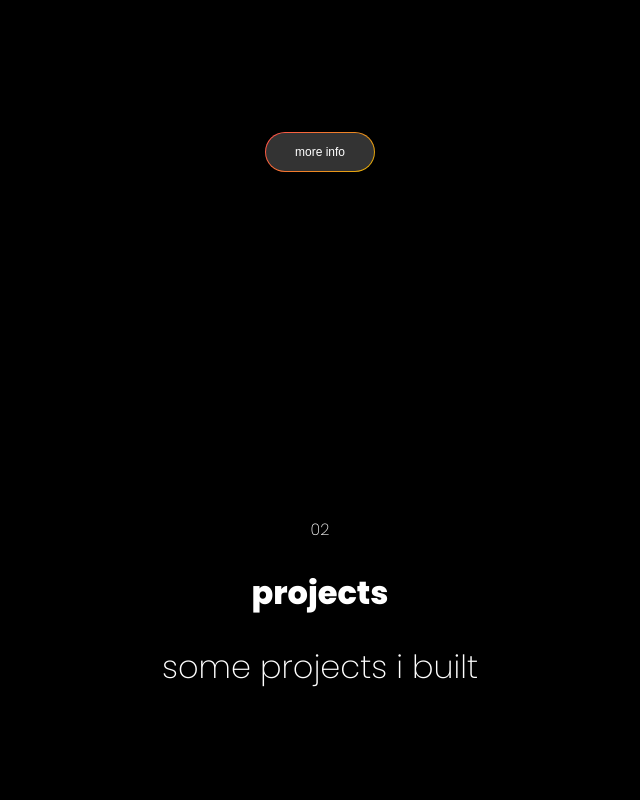
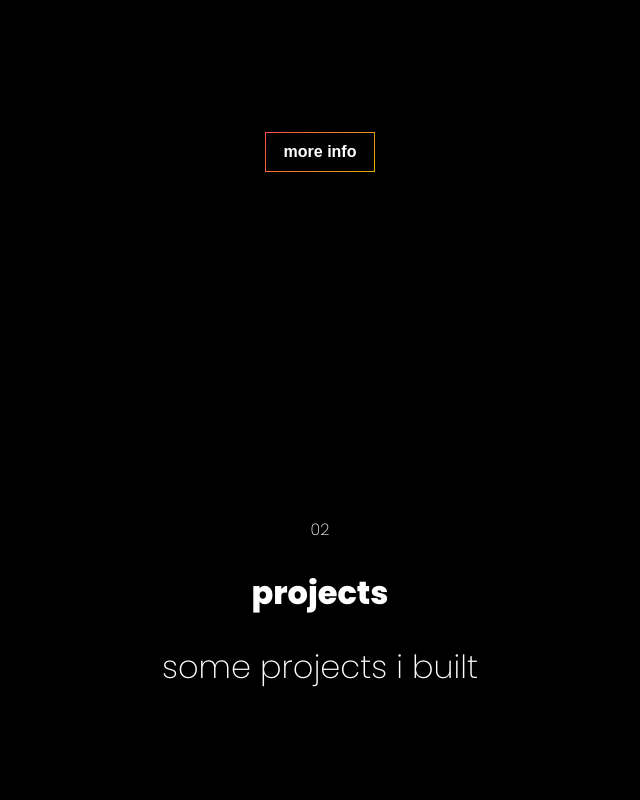
Before and after one commit to newnightcoder/nightcoder.io, a Next.js app: page / in a window 1280 px wide. Shown: the part 1460-2260 px from the top of the page, without its empty margins (320-960 px from the left). Built offline with nearby package versions, Linux system fonts and the light colour scheme.

Commit message:
btn gradient hover fixed/working on safari

```diff
--- a/components/Background/BackgroundStyled.ts
+++ b/components/Background/BackgroundStyled.ts
@@ -10,7 +10,7 @@ const Container = styled.div<Props>`
   position: fixed;
   inset: 0;
   background: ${(props) => props.background};
-  color: red;
+  // color: red;
   z-index: -1;
 `;
 
--- a/components/Navbar/NavbarStyled.ts
+++ b/components/Navbar/NavbarStyled.ts
@@ -9,8 +9,9 @@ const Wrapper = styled.nav`
   display: flex;
   align-items: center;
   justify-content: center;
+  // background: var(--navbar-bg);
+  // background: rgba(0, 0, 0, 0.05);
   // border: 1px solid lightgray;
-  // background: var(--navbar-bg);
 `;
 
 const NavbarContainer = styled.div`
--- a/styles/_globals.ts
+++ b/styles/_globals.ts
@@ -67,10 +67,10 @@ html {
 
   --light-mode-bg: white;
   --dark-mode-bg: black;
-  --navbar-bg: linear-gradient(to right, #fcb900, #ff6900, #cf2e2e);
-  --navbar-bg: white;
+  // --navbar-bg: linear-gradient(to right, #fcb900, #ff6900, #cf2e2e);
+  // --navbar-bg: white;
   // --navbar-bg: linear-gradient(to left, #FFB906, #FB098C, #06A5FF);
-  --navbar-bg: #222;
+  --navbar-bg: #000;
   --home-bg:linear-gradient(90deg, dimgray, black);
   --menu-bg:#06A5FF;
   --gradient-blue: linear-gradient(135deg, #007cf0, #00dfd8);
--- a/styles/home.ts
+++ b/styles/home.ts
@@ -41,35 +41,27 @@ const MoreBtn = styled.button<Props>`
   padding: 5px 20px;
   color: white;
   cursor: pointer;
-  border-radius: 30px;
   position: absolute;
   bottom: 2rem;
   display: flex;
   align-items: center;
   justify-content: center;
   overflow: hidden;
-  background: ${(props) =>
+  /* background: ${(props) =>
+    `linear-gradient(${props.bg}, ${props.bg}) padding-box, var(--gradient-blue) border-box`};  */
+  // border: 1px solid transparent;
+  border-image: ${(props) =>
     props.color === "blue"
-      ? "var(--gradient-blue)"
-      : props.color === "orange"
-      ? "var(--gradient-orange)"
-      : "transparent"};
+      ? "var(--gradient-blue) 1"
+      : "var(--gradient-orange) 1"};
+  border-width: 1px;
+  border-style: solid;
 
-  &::before {
-    content: "";
-    position: absolute;
-    border-radius: 30px;
-    height: calc(100% - 2px);
-    width: calc(100% - 2px);
-    background: ${(props) => props.bg};
-    pointer-events: none;
-    z-index: 2;
-  }
   &::after {
     content: "";
     position: absolute;
-    height: 101%;
-    width: 101%;
+    height: 100%;
+    width: 100%;
     background: ${(props) =>
       props.color === "blue"
         ? "var(--gradient-blue)"
@@ -77,7 +69,7 @@ const MoreBtn = styled.button<Props>`
     z-index: 3;
     transform: scale(0, 1);
     transform-origin: left;
-    transition: transform 500ms;
+    transition: transform 150ms;
     pointer-events: none;
   }
 
@@ -91,7 +83,8 @@ const MoreBtn = styled.button<Props>`
 const BtnText = styled.span`
   z-index: 10;
   pointer-events: none;
-  font-size: 0.75rem;
+  font-size: 1rem;
+  font-weight: 700;
   white-space: nowrap;
 `;
 
```
